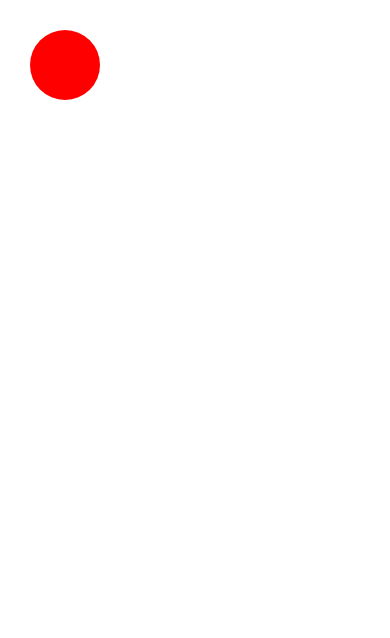
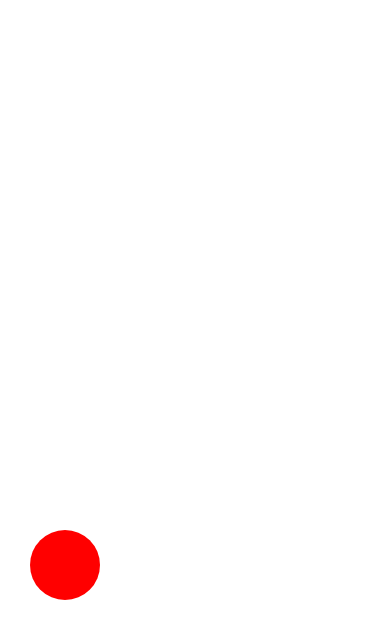
Before and after one commit to dinotudor/react-native-animations, a React Native app: screen / in a window 390 px wide. Shown: the top 638 px of the page. Built offline with nearby package versions, Linux system fonts and the light colour scheme.

Commit message:
state workin, animation test ok

```diff
--- a/App.js
+++ b/App.js
@@ -6,19 +6,6 @@ import {StyleSheet, Animated, View} from 'react-native';
 // Animated.Text,
 // Animated.Image,
 // Animated.ScrollView
-
-export default class App extends Component {
-  componentDidMount() {
-    Animated.timing();
-  }
-  render() {
-    return (
-      <View style={styles.container}>
-        <Animated.View style={styles.ball} />
-      </View>
-    );
-  }
-}
 
 const styles = StyleSheet.create({
   container: {
@@ -32,3 +19,25 @@ const styles = StyleSheet.create({
     backgroundColor: '#F00',
   },
 });
+
+export default class App extends Component {
+  // eslint-disable-next-line react/state-in-constructor
+  state = {
+    ballY: new Animated.Value(0),
+  };
+
+  componentDidMount() {
+    Animated.timing(this.state.ballY, {
+      toValue: 500,
+      duration: 1000,
+    }).start();
+  }
+
+  render() {
+    return (
+      <View style={styles.container}>
+        <Animated.View style={[styles.ball, {top: this.state.ballY}]} />
+      </View>
+    );
+  }
+}
```
